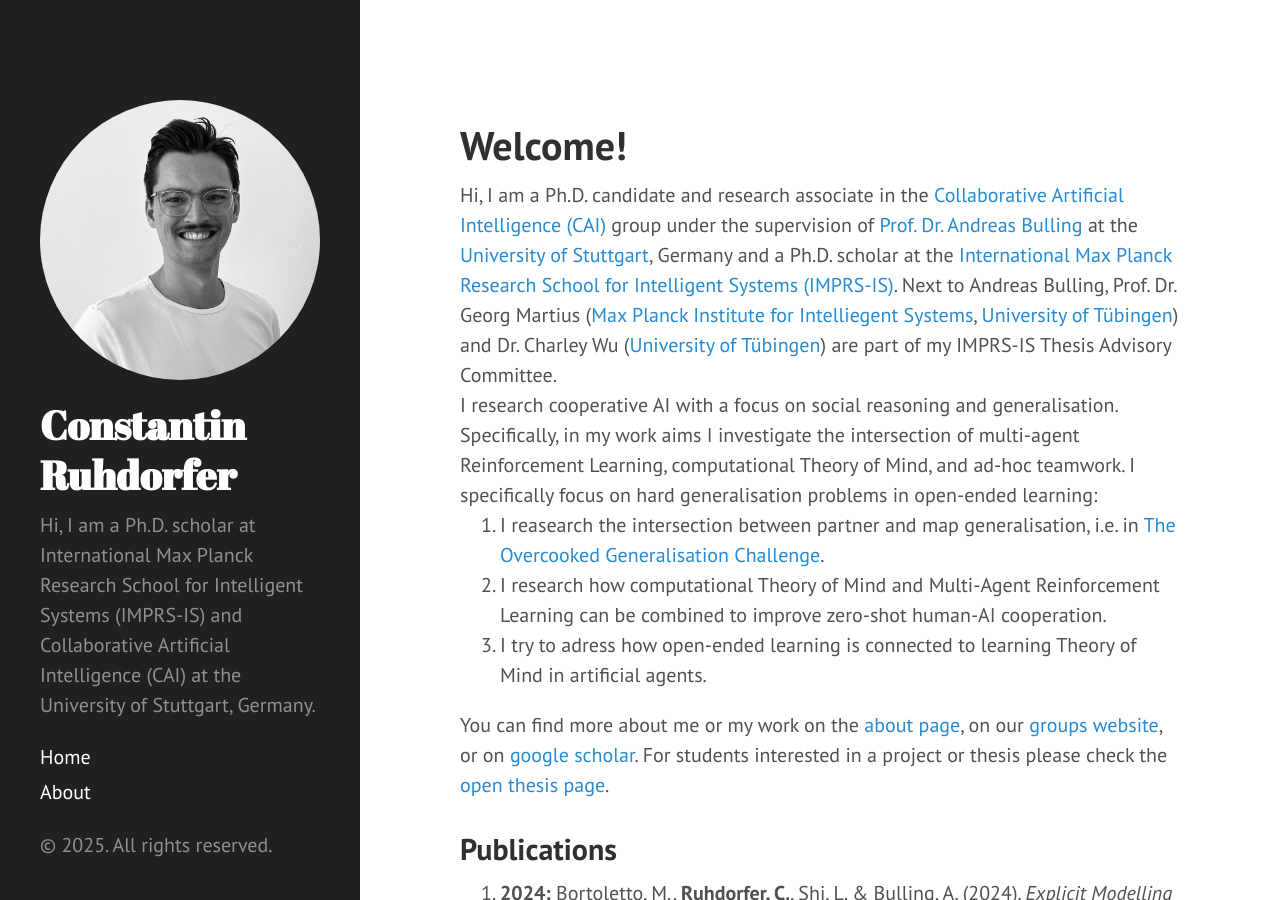
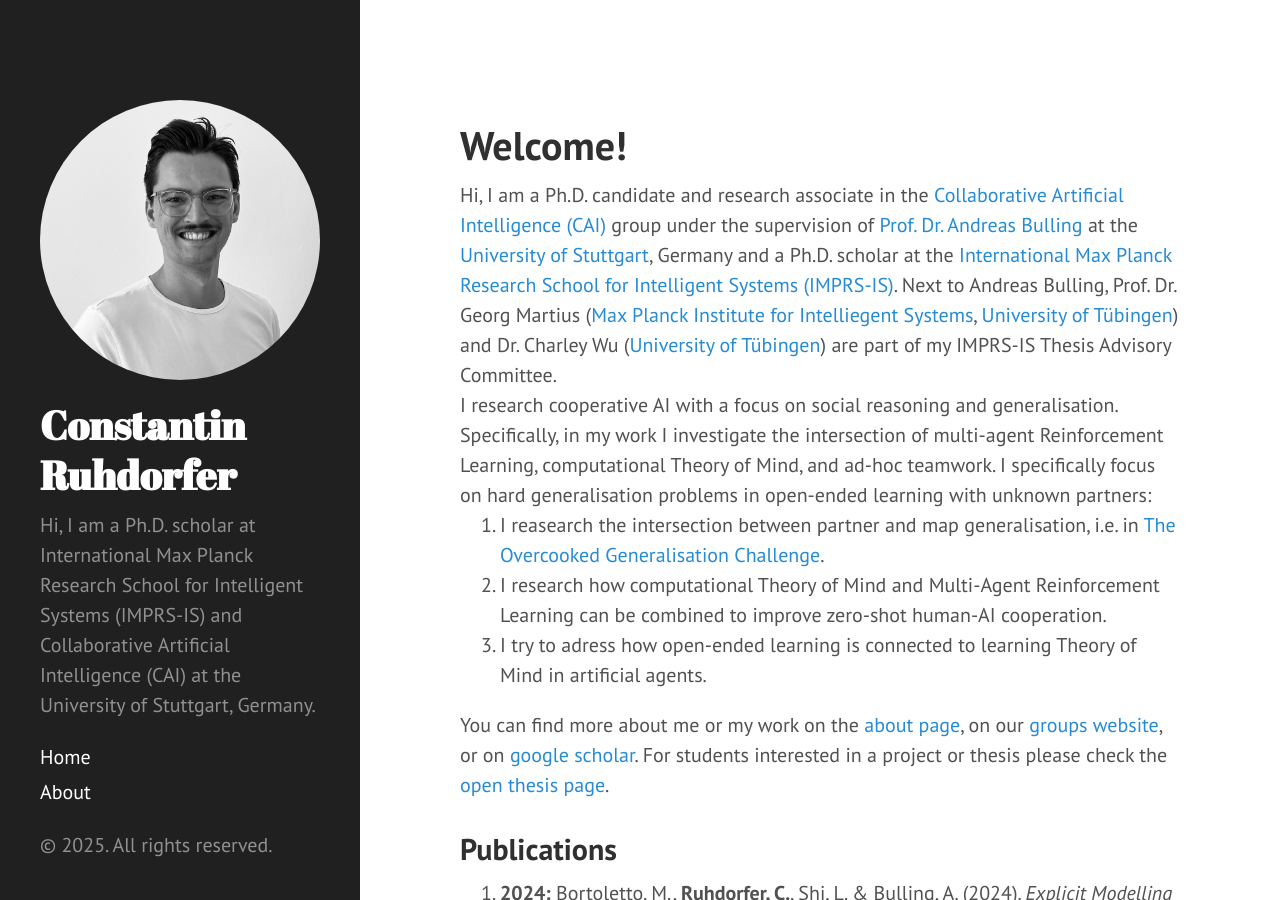
Before and after one commit to ConstantinRuhdorfer/constantinruhdorfer.github.io, a Jekyll site: the page built from index.html, in a window 1280 px wide and 900 px high. Built offline with Jekyll 4.4.1, drawn with Linux system fonts in a browser that asks for light colours; the list of posts is cut into pages by our own code.

Commit message:
Update index.html

```diff
--- a/index.html
+++ b/index.html
@@ -10,8 +10,8 @@ Next to Andreas Bulling, Prof. Dr. Georg Martius (<a href="https://is.mpg.de/per
 
 <br>
 I research cooperative AI with a focus on social reasoning and generalisation.
-Specifically, in my work aims I investigate the intersection of multi-agent Reinforcement Learning, computational Theory of Mind, and ad-hoc teamwork.
-I specifically focus on hard generalisation problems in open-ended learning:
+Specifically, in my work I investigate the intersection of multi-agent Reinforcement Learning, computational Theory of Mind, and ad-hoc teamwork.
+I specifically focus on hard generalisation problems in open-ended learning with unknown partners:
 <ol>
   <li>I reasearch the intersection between partner and map generalisation, i.e. in <a href="https://arxiv.org/abs/2406.17949">The Overcooked Generalisation Challenge</a>.</li>
   <li>I research how computational Theory of Mind and Multi-Agent Reinforcement Learning can be combined to improve zero-shot human-AI cooperation.</li>
```
